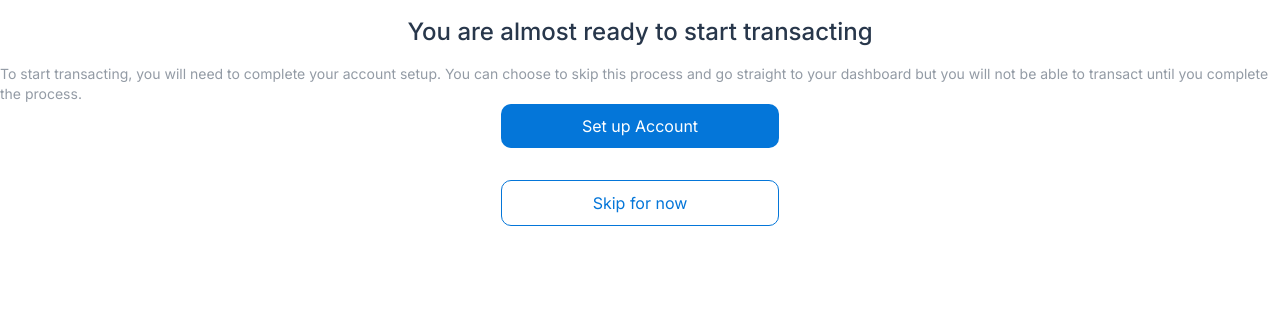
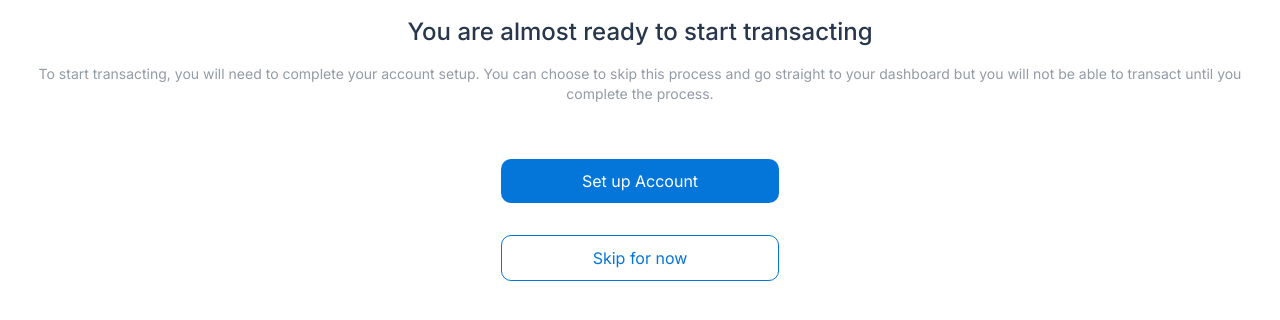
Before and after one commit to Maxwell011/moni-finance, a Next.js app: page /setup in a window 1280 px wide. Shown: the top 320 px of the page. Built offline with nearby package versions, Linux system fonts and the light colour scheme.

Commit message:
Update account setup page layout

```diff
--- a/src/app/setup/page.tsx
+++ b/src/app/setup/page.tsx
@@ -8,7 +8,7 @@ const page = () => {
           <h1 className='text-2xl text-[#28374b] text-center mx-[60px] my-4 font-medium '>
             You are almost ready to start transacting
           </h1>
-          <p className='text-sm text-[#939BA5] font-normal'>
+          <p className='text-sm text-[#939BA5] font-normal text-center mt-0 mb-[55px] mx-[17px]'>
             To start transacting, you will need to complete your account setup.
             You can choose to skip this process and go straight to your
             dashboard but you will not be able to transact until you complete
```
